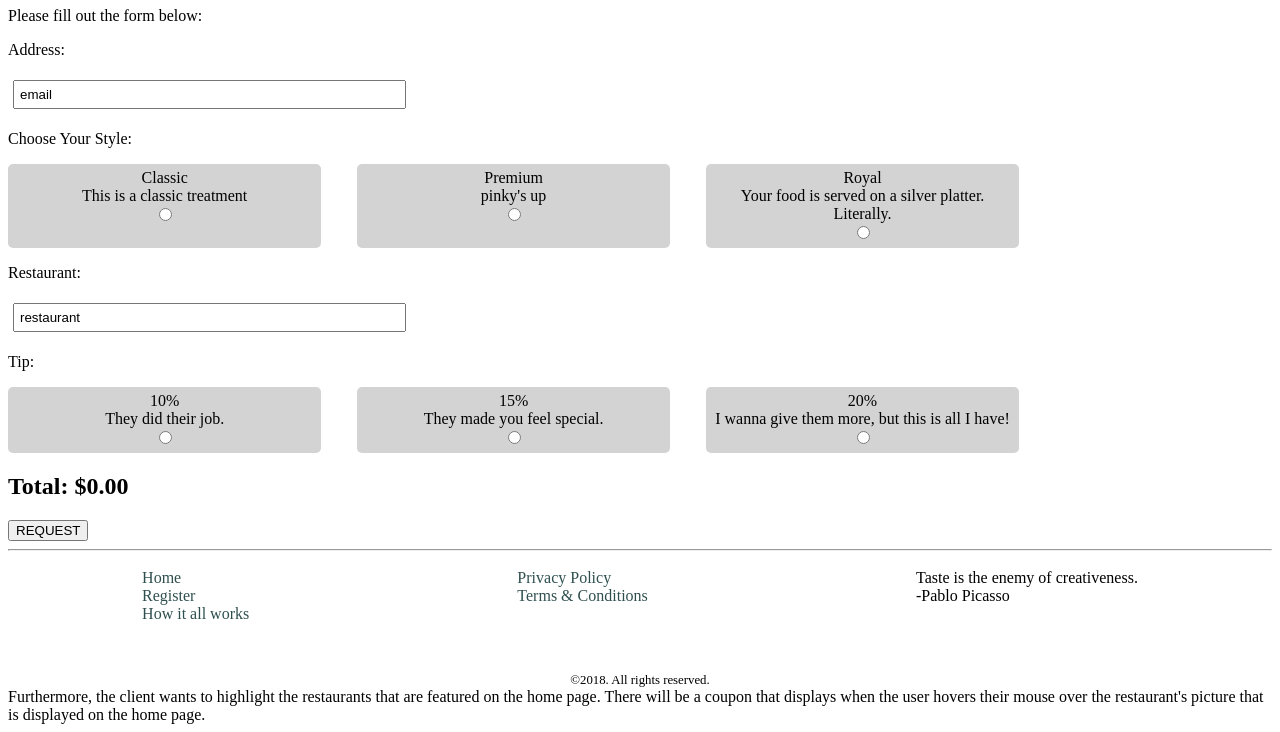
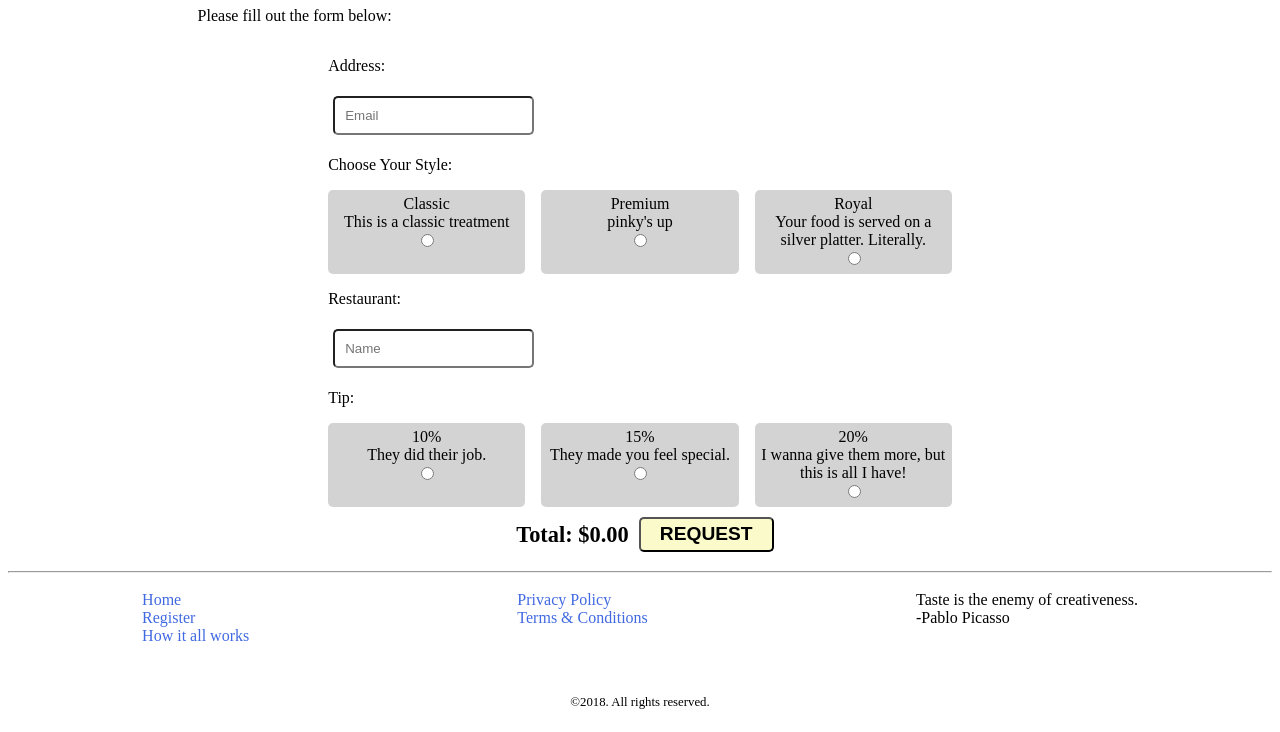
Before and after one commit to kelceywilson/revature, a plain HTML site: page request.html in a window 1280 px wide. Shown: the part 170-902 px from the top of the page. Drawn offline with Linux system fonts and the light colour scheme.

Commit message:
Minor styles and refactors

```diff
--- a/layout.css
+++ b/layout.css
@@ -4,17 +4,25 @@ html {
 
 a {
   text-decoration: none;
-  color: darkslategray;
+  color: royalblue;
 }
 
 a:hover {
   color: red;
 }
 
-button {
-  display: flex;
-  justify-self: center;
-  background-color: red;
+button,
+.button {
+  background-color: rgb(250, 250, 203);
+  height: 35px;
+  width: 135px;
+  border-radius: 5px;
+  /* border: none; */
+  /* box-shadow: 3px 3px 2px 1px rgba(0, 0, 255, .2); */
+  font-size: 1.2em;
+  font-weight: bold;
+  margin-top: 10px;
+  display: inline;
 }
 
 footer {
@@ -44,6 +52,12 @@ li {
   width: 100%;
 }
 
+#group1,
+#group2 {
+  display: flex;
+  justify-content: space-between;
+}
+
 #image {
   background-image: url("foodar_meal.jpg");
   background-position: 50% 50%;
@@ -58,16 +72,14 @@ li {
   text-shadow: 1px 1px black;
 }
 
-.flex-column {
-  display: flex;
-  /* justify-content: center; */
-  flex-direction: column;
-  /* align-content: center; */
-}
-
-.center {
-  display: flex;
-  justify-content: center;
+.choicebox {
+  width: 30%;
+  display: inline-block;
+  background: lightgrey;
+  border-radius: 5px;
+  text-align: center;
+  /* height: 100px; */
+  padding: 5px;
 }
 
 .close {
@@ -93,6 +105,17 @@ li {
   margin-top: 40px;
 }
 
+.flex-center {
+  display: flex;
+  justify-content: center;
+  width: 100%;
+}
+
+.flex-column {
+  display: flex;
+  flex-direction: column;
+}
+
 .footer-column {
   max-width: 33%;
 }
@@ -102,13 +125,23 @@ li {
 }
 
 .input {
-  padding: 5px;
+  padding: 10px;
   margin: 5px;
-  width: 30%;
+  border-radius: 5px;
 }
 
 .logo {
   margin-right: auto;
+}
+
+.marginAuto70 {
+  margin: 0 auto;
+  width: 70%;
+}
+
+.marginAuto100 {
+  margin: 0 auto;
+  width: 100%;
 }
 
 .nav {
@@ -129,26 +162,22 @@ li {
   margin: 10px 0;
 }
 
+.total {
+  display: inline;
+  font-size: 1.4em;
+  font-weight: bold;
+  /* margin: 0 auto; */
+  /* width: 80%; */
+  margin: 15px 10px;
+
+}
+
 .width60 {
   max-width: 60%;
   margin: auto;
 }
 
-/* request.html */
-
-.choicebox {
-  width: 30%;
-  display: inline-block;
-  background: lightgrey;
-  border-radius: 5px;
-  text-align: center;
-  /* height: 100px; */
-  padding: 5px;
+.zip-form {
+  display: flex;
+  justify-content: center;
 }
-
-#group1,
-#group2 {
-  display: flex;
-  width: 80%;
-  justify-content: space-between;
-}
--- a/request.html
+++ b/request.html
@@ -17,11 +17,13 @@
 </header>
 
 <body>
+  <div class="marginAuto70">
     <h1>SUBMIT YOUR REQUEST</h1>
     <p>Please fill out the form below:</p>
+    <div class="flex-center">
       <form>
         <p>Address:</p>
-    <input class="input" type="email" value="email" placeholder="Email" />
+        <input class="input" type="email" placeholder="Email" />
         <p>Choose Your Style:</p>
         <div id="group1">
           <div class="choicebox">
@@ -47,7 +49,7 @@
           </div>
         </div>
         <p>Restaurant:</p>
-    <input class="input" type="text" value="restaurant" name="restaurant" placeholder="Name" />
+        <input class="input" type="text" name="restaurant" placeholder="Name" />
         <p>Tip:</p>
         <div id="group2">
           <div class="choicebox">
@@ -69,9 +71,13 @@
               <input type="radio" value=".2" name="tip" />
           </div>
         </div>
-    <h2>Total: $<span id="total">0.00</span></h2>
-    <input type="submit" value="REQUEST">
+        <div class="flex-center">
+          <div class="total">Total: $<span id="total">0.00</span></div>
+          <input class="button" type="submit" value="REQUEST">
+        </div>
       </form>
+    </div>
+  </div>
 
 </body>
 <hr>
@@ -96,10 +102,3 @@
 <div class="copyright">&copy;2018. All rights reserved.</div>
 
 </html>
-
-
-
-Furthermore, the client wants to
-
-highlight the restaurants that are featured on the home page. There will be a coupon that displays when the user hovers
-their mouse over the restaurant's picture that is displayed on the home page.
--- a/scripts/home.js
+++ b/scripts/home.js
@@ -1,3 +1,4 @@
+window.addEventListener("load", function() {
   var zipInput = document.getElementById("zip-search");
   var go = document.getElementById("go");
   var answerDiv = document.getElementById("answer");
@@ -29,7 +30,6 @@ go.addEventListener("click", function() {
     var answer = zipCheck(zipInput.value);
     answerDiv.innerHTML = answer;
   });
-window.addEventListener("load", function() {
   console.log("All assets are loaded");
   var banner =
     '<div><a href="https://movetool.herokuapp.com/" target="_blank"><img src="chimpy.gif" alt="advertisement"/></a><span class="close">X</span></div';
--- a/scripts/request.js
+++ b/scripts/request.js
@@ -1,4 +1,4 @@
-var total = 0;
+window.addEventListener("load", function() {
   var price = 0;
   var tip = 0;
   var totalSpan = document.getElementById("total");
@@ -22,3 +22,4 @@ for (var i = 0; i < tipSpan.length; i++) {
       totalSpan.innerHTML = calculateTotal(price, tip);
     });
   }
+});
```
Also changed, not shown: index.html (+10 -6 lines), register.html (+1 -1 lines), 1 other file. Lines whose indentation alone changed are shown as unchanged.
